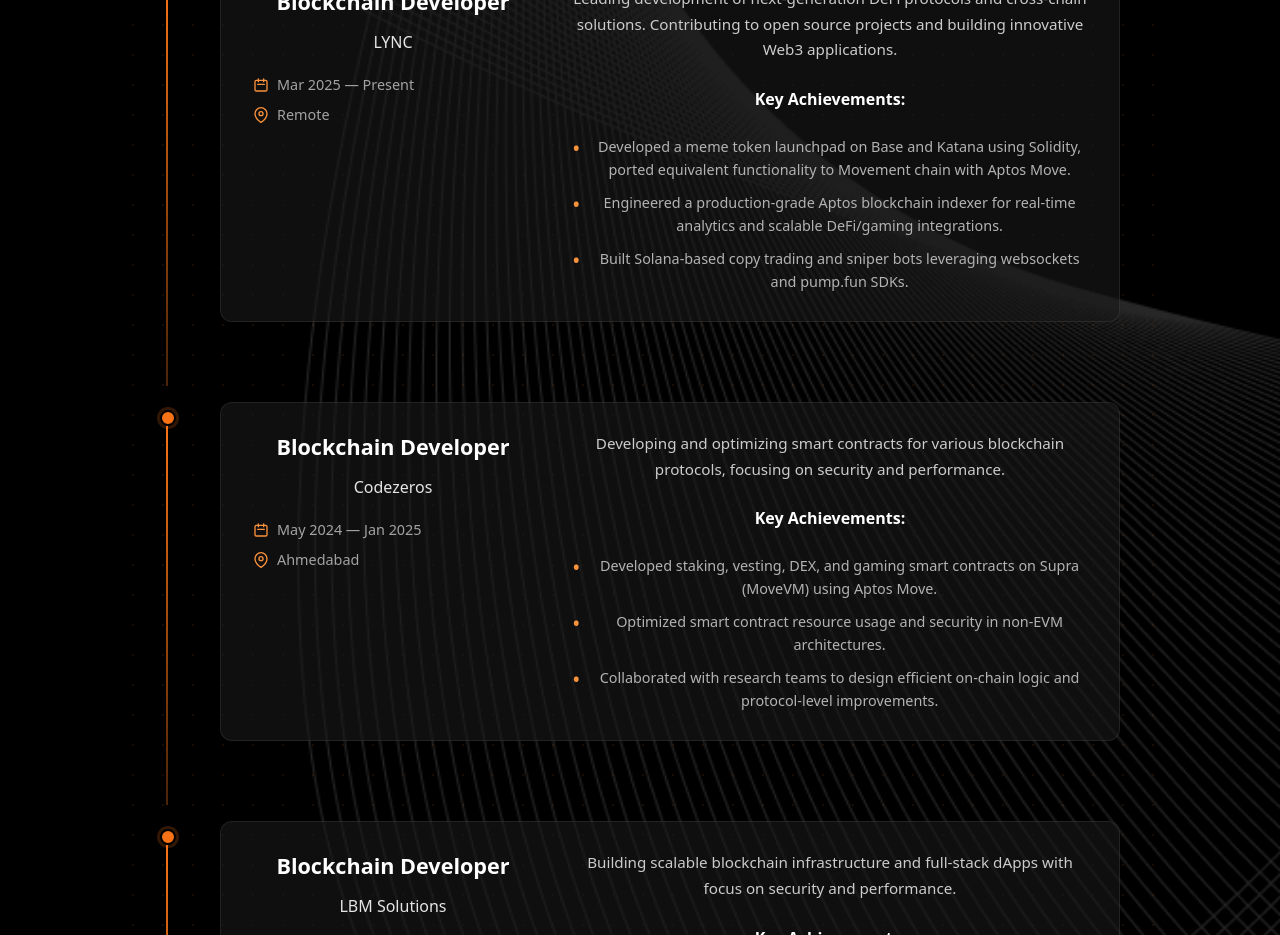
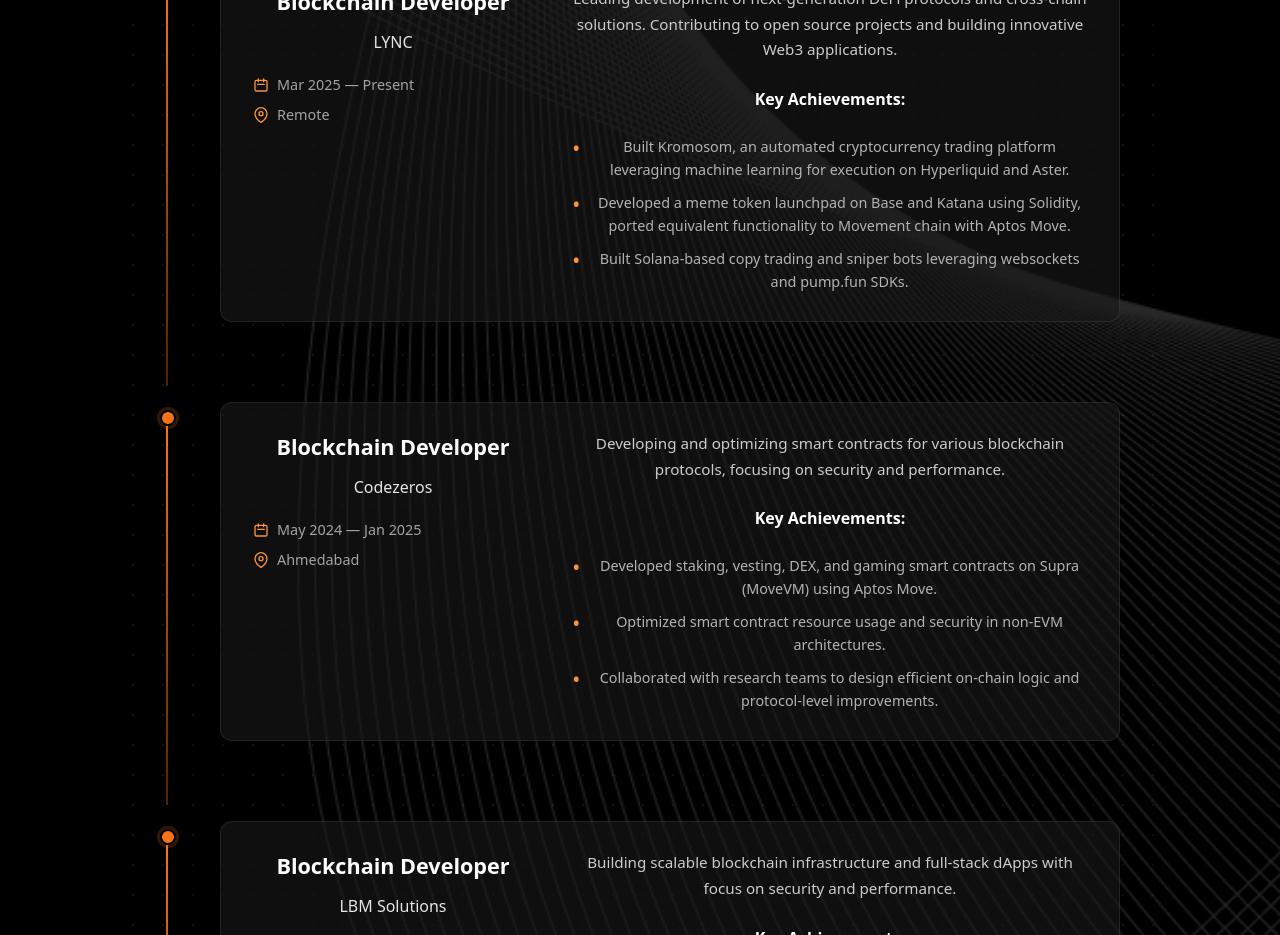
Before and after one commit to SukiratWarring/portfolio, a React (Vite) app: page / in a window 1280 px wide. Shown: the part 2320-3255 px from the top of the page. Built offline with nearby package versions, Linux system fonts and the light colour scheme.

Commit message:
fix:typo

```diff
--- a/src/pages/Experience.tsx
+++ b/src/pages/Experience.tsx
@@ -18,8 +18,8 @@
     description:
       "Leading development of next-generation DeFi protocols and cross-chain solutions. Contributing to open source projects and building innovative Web3 applications.",
     highlights: [
+      "Built Kromosom, an automated cryptocurrency trading platform leveraging machine learning for execution on Hyperliquid and Aster.",
       "Developed a meme token launchpad on Base and Katana using Solidity, ported equivalent functionality to Movement chain with Aptos Move.",
-      "Engineered a production-grade Aptos blockchain indexer for real-time analytics and scalable DeFi/gaming integrations.",
       "Built Solana-based copy trading and sniper bots leveraging websockets and pump.fun SDKs.",
     ],
   },
```
